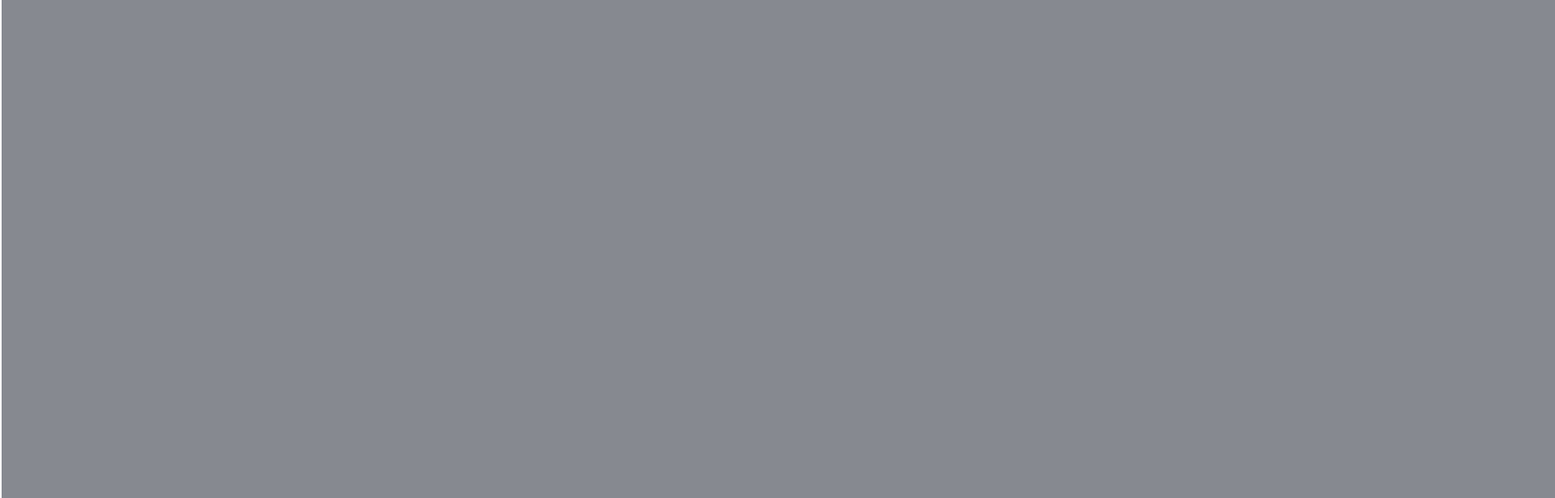
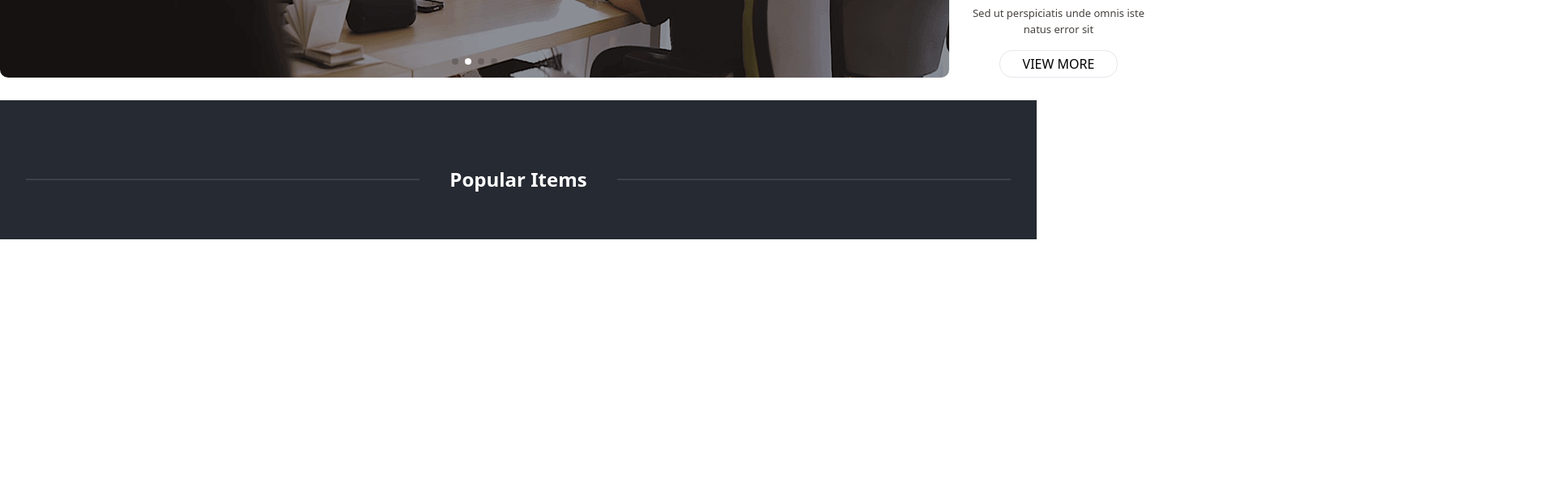
Before and after one commit to muslumdogan01/OSF-Academy, a React (Create React App) app: page / in a window 1280 px wide. Shown: the part 540-1156 px from the top of the page at 81% size, 1920 px wide, since content can reach past the window. After the commit the page ends 836 px from the top, so only its background shows below. Built offline with nearby package versions, Linux system fonts and the light colour scheme.

Commit message:
contentJs header fix

```diff
--- a/package.json
+++ b/package.json
@@ -7,6 +7,7 @@
     "@testing-library/jest-dom": "^5.16.4",
     "@testing-library/react": "^13.3.0",
     "@testing-library/user-event": "^13.5.0",
+    "node-sass": "^7.0.1",
     "react": "^18.1.0",
     "react-context-api": "^1.0.2",
     "react-dom": "^18.1.0",
--- /dev/null
+++ b/src/components/Content.js
@@ -0,0 +1,21 @@
+import React from "react";
+
+const Content = () => {
+  return (
+    <div className="container mx-auto pt-20 pb-14">
+      <div class="flex flex-row mx-8 justify-center">
+        <div class="basis-1/2 flex flex-col justify-center">
+            <div className="border-[#3c4047] border border-b-1"></div>
+        </div>
+        <div class="basis-1/4">
+            <h1 className="text-center text-white text-[24px] font-bold">Popular Items</h1>
+        </div>
+        <div class="basis-1/2 flex flex-col justify-center">
+        <div className="border-[#3c4047] border border-b-1"></div>
+        </div>
+      </div>
+    </div>
+  );
+};
+
+export default Content;
--- a/src/components/Slider.js
+++ b/src/components/Slider.js
@@ -7,6 +7,10 @@ import "swiper/css";
 import "swiper/css/navigation";
 import "swiper/css/pagination";
 import "swiper/css/scrollbar";
+import 'swiper/scss';
+import 'swiper/scss/navigation';
+import 'swiper/scss/pagination';
+
 const Slider = () => {
   return (
     <Swiper
@@ -21,18 +25,19 @@ const Slider = () => {
       loop={true}
       a11y={true}
 
+
     >
       <SwiperSlide>
-        <img src="/slider1.png" style={{ width: "100%" , height:"100%" }} alt="" />
+        <img src="/slider1.png" style={{ width: "100%"  }} alt="" />
       </SwiperSlide>
       <SwiperSlide>
-        <img src="/slider2.png" style={{ width: "100%" , height:"100%"  }} alt="" />
+        <img src="/slider2.png" style={{ width: "100%"  }} alt="" />
       </SwiperSlide>
       <SwiperSlide>
-        <img src="/slider3.png" style={{ width: "100%" , height:"100%"  }} alt="" />
+        <img src="/slider3.png" style={{ width: "100%"  }} alt="" />
       </SwiperSlide>
       <SwiperSlide>
-        <img src="/slider2.png" style={{ width: "100%", height:"100%"  }} alt="" />
+        <img src="/slider2.png" style={{ width: "100%"  }} alt="" />
       </SwiperSlide>
       <div className="absolute text-white left-0 top-0 z-10 w-full">
         <div className="md:px-16 md:py-20 px-4 py-2">
--- a/src/index.css
+++ b/src/index.css
@@ -15,9 +15,25 @@
 .swiper-pagination-bullet-active{
     background-color: white !important;
 }
+.swiper{
+    width: 1172px !important;
+    height: 507px !important;
+    border-radius: 10px !important;
+}
+
+
+  /* @media (min-width: 1000px) {
+    .swiper {
+        width: 960px !important;
+        height: auto !important;
+        border-radius: 10px !important;
+        top: 0 !important;
+      }
+  } */
 
 @media screen and (max-width: 600px) {
     .swiper {
+
       width: 365px !important;
       height: 400px !important;
       border-radius: 10px !important;
--- a/src/pages/Home.js
+++ b/src/pages/Home.js
@@ -1,23 +1,29 @@
 import React from "react";
+import Content from "../components/Content";
 import Slider from "../components/Slider";
 import SummerSales from "../components/SummerSales";
 
 const Home = () => {
   return (
-    <div className="w-full container mx-auto md:flex">
-      <div className="flex flex-col md:flex-row w-full mt-4 md:mt-12">
-        <div className="basis-4/5">
-          <div className=" left-0 top-0 w-full">
+    <>
+      <div className=" container mx-auto md:flex md:flex-col">
+        <div className="flex flex-col md:flex-row w-full mb-7 mt-4 md:mt-12">
+          <div className="basis-4/5 ">
+            <div className="flex w-full">
               <Slider />
             </div>
           </div>
-        <div className="basis-1/5 flex flex-col justify-between items-center mt-6">
+          <div className="basis-1/5 flex flex-col justify-between items-center mt-6 md:mt-0">
             <div className="w-full flex flex-col justify-between items-center">
               <SummerSales />
             </div>
             <div className="w-full flex flex-col justify-center items-center">
-            <h1 className="text-[#45413e] text-[18px]">Follow us on Facebook</h1>
-            <p className="py-4 text-center text-[#45413e] text-[13px]">Sed ut perspiciatis unde omnis iste <br/> natus error sit</p>
+              <h1 className="text-[#45413e] text-[18px]">
+                Follow us on Facebook
+              </h1>
+              <p className="py-4 text-center text-[#45413e] text-[13px]">
+                Sed ut perspiciatis unde omnis iste <br /> natus error sit
+              </p>
               <button class="transition ease-in-out delay-150 bg-transparent border rounded-2xl px-7 py-1 hover:-translate-y-1 hover:scale-110  duration-300 ...">
                 VIEW MORE
               </button>
@@ -25,6 +31,10 @@ const Home = () => {
           </div>
         </div>
       </div>
+      <div className="w-full flex flex-col bg-[#262a32]">
+        <Content />
+      </div>
+    </>
   );
 };
 
```
Also changed, not shown: 1 other file (tests, documents, lock files or other folders). Lines whose indentation alone changed are shown as unchanged.
